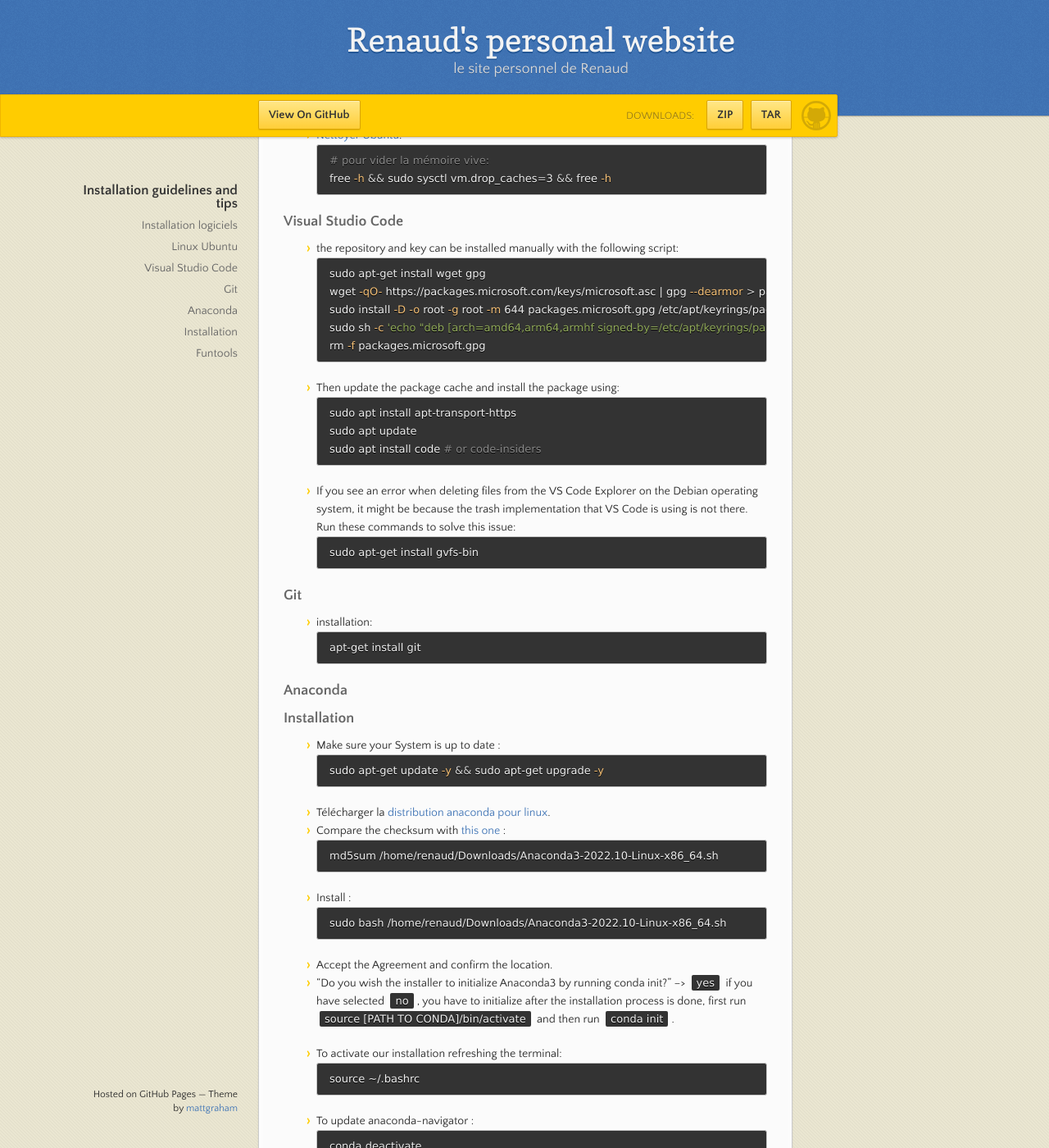
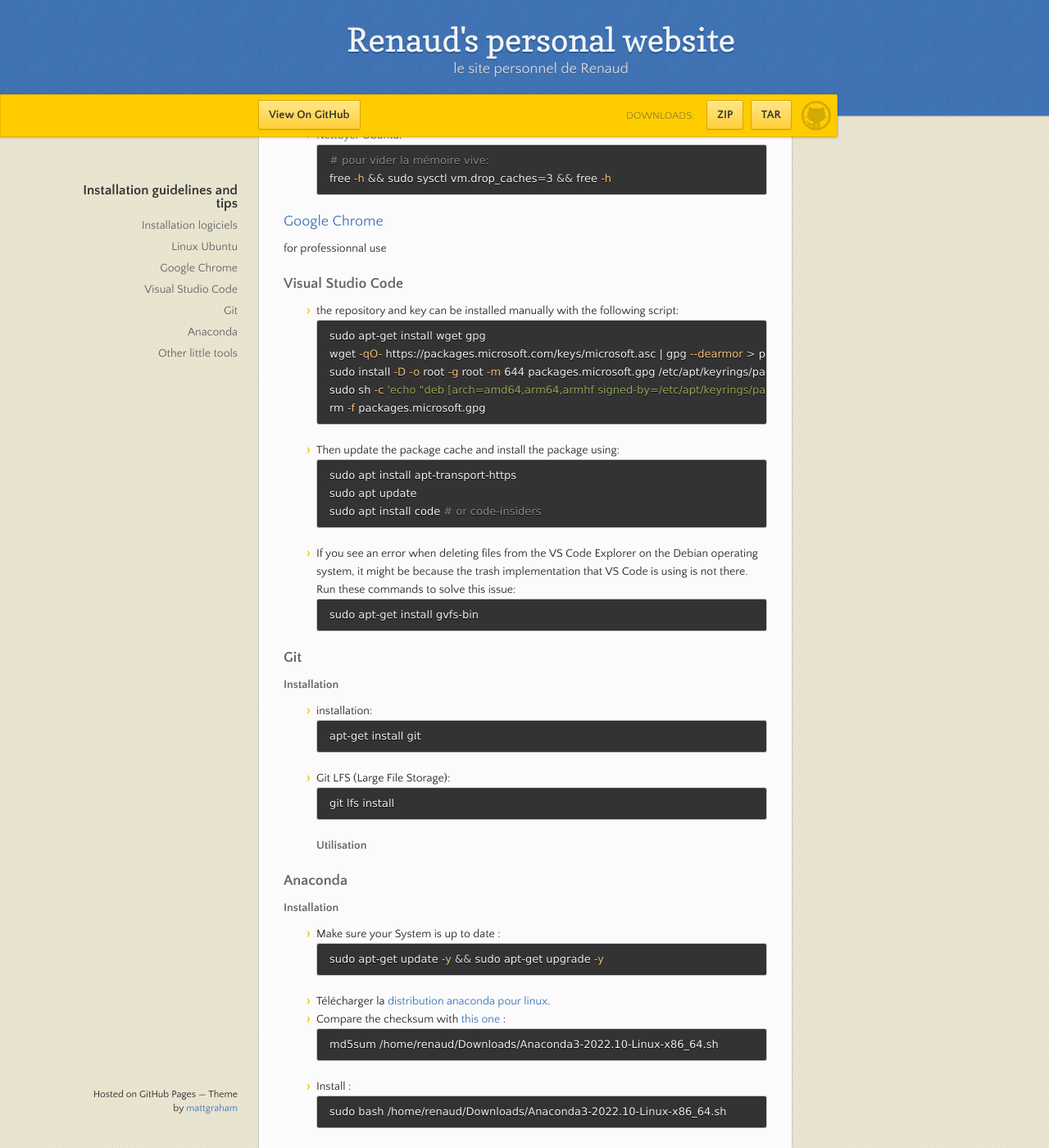
Before and after one commit to rcrosset/rcrosset.github.io, a Jekyll site: the page built from Installation_guidelines_and_tips.md, in a window 1280 px wide and 1400 px high, scrolled down 644 px. Shown: the whole window at 82% size. Built offline with Jekyll 4.4.1, drawn with Linux system fonts in a browser that asks for light colours; some of the changed text lies outside the part shown.

Commit message:
Update Installation_guidelines_and_tips.md

````diff
--- a/Installation_guidelines_and_tips.md
+++ b/Installation_guidelines_and_tips.md
@@ -33,6 +33,9 @@ echo -e '#!/bin/bash\neval "$(conda shell.bash hook)" # bash alternative to cond
 free -h && sudo sysctl vm.drop_caches=3 && free -h
 ```
 
+### [Google Chrome](https://doc.ubuntu-fr.org/google_chrome)
+for professionnal use
+
 ### Visual Studio Code
 - the repository and key can be installed manually with the following script:
 ```shell
@@ -54,13 +57,19 @@ sudo apt-get install gvfs-bin
 ```
 
 ### Git
+#### Installation
 - installation:
 ```shell
 apt-get install git
 ```
+- Git LFS (Large File Storage):
+```shell
+git lfs install
+```
+#### Utilisation
 
 ### Anaconda
-### Installation
+#### Installation
 - Make sure your System is up to date :
 ```shell
 sudo apt-get update -y && sudo apt-get upgrade -y
@@ -132,7 +141,7 @@ rm -rf ~/anaconda3
 nano ~/.bashrc → effacer ou commenter la ligne export PATH=“/home/username/anaconda3/bin:$PATH”
 ```
 
-### Funtools
+### Other little tools
 ####jp2a
 - used to convert picture/logo to ASCII in order to display in shell:
 ```shell
````
